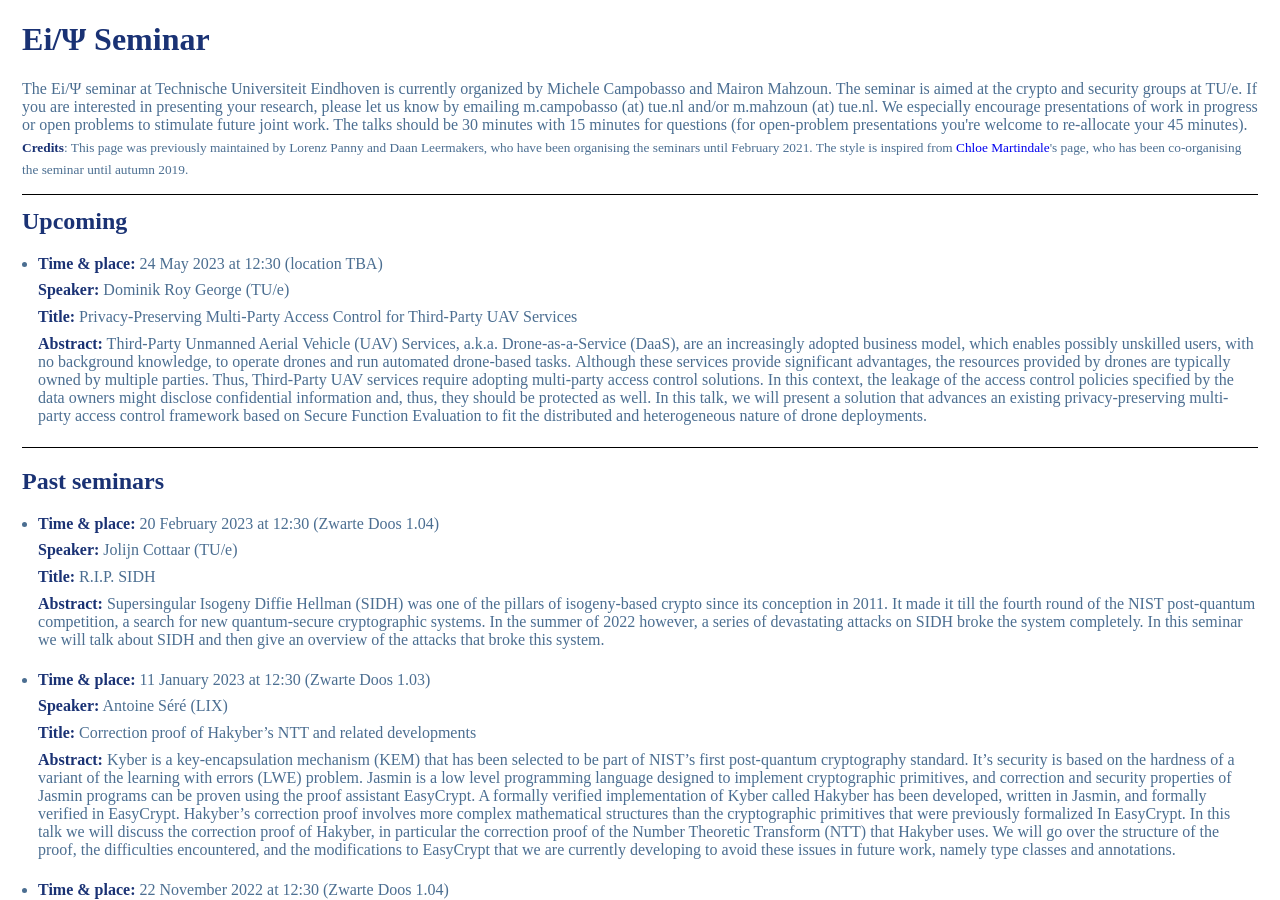
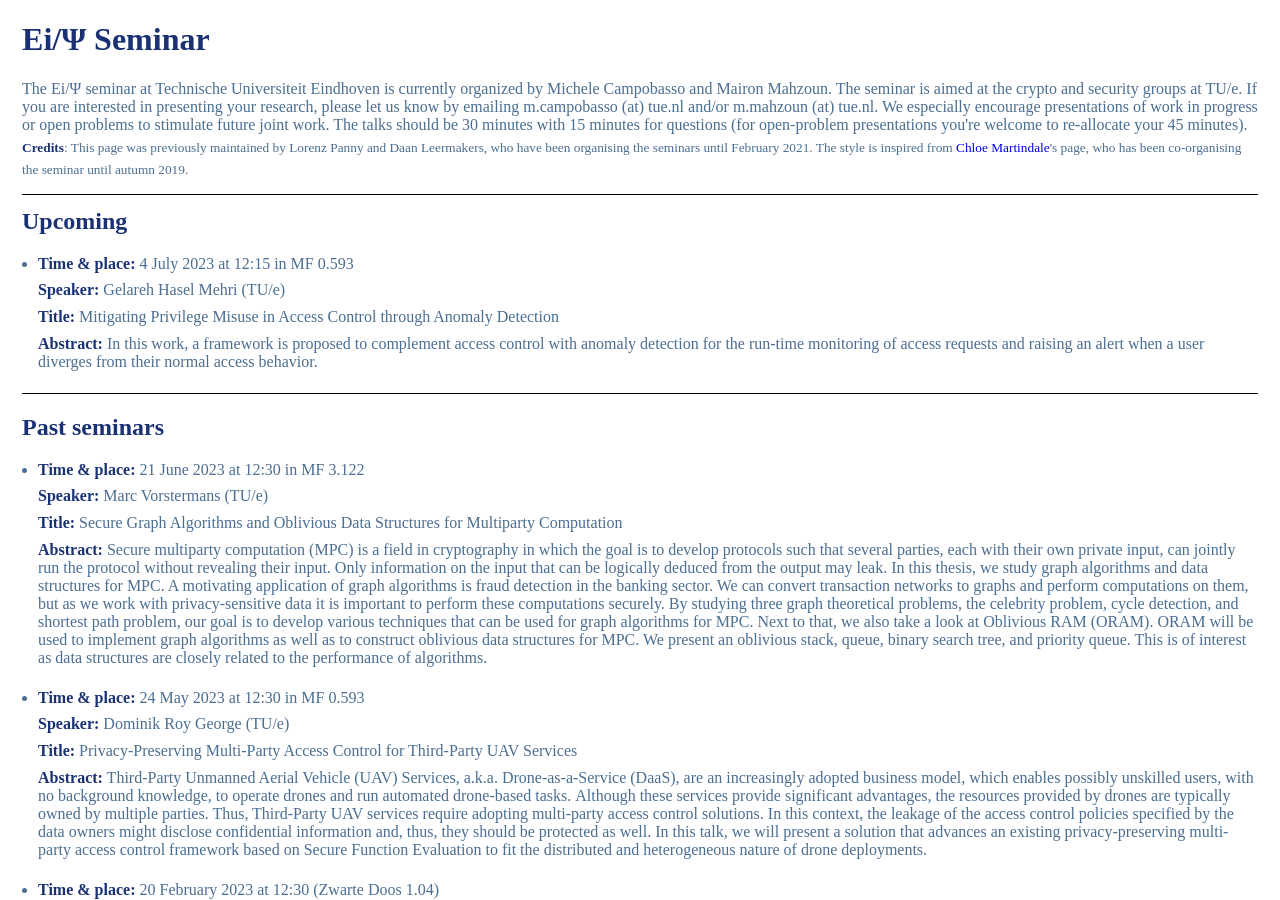
Before and after one commit to michelecampobasso/michelecampobasso.github.io, a Jekyll site: the page eipsi/index.html, which Jekyll copies as it is, in a window 1280 px wide and 900 px high. Built offline with Jekyll 4.4.1, drawn with Linux system fonts in a browser that asks for light colours; some web fonts are replaced; formulas are drawn with MathJax 3.

Commit message:
updated seminars

```diff
--- a/eipsi/index.html
+++ b/eipsi/index.html
@@ -236,7 +236,44 @@ img.MathJax_strut {border: 0!important; padding: 0!important; margin: 0!importan
             <li>
                 <p>
                     <b>Time &amp; place:</b>
-                    24 May 2023 at 12:30 (location TBA)
+                    4 July 2023 at 12:15 in MF 0.593
+                </p><p>
+                    <b>Speaker:</b>
+                    Gelareh Hasel Mehri (TU/e)
+                </p><p>
+                    <b>Title:</b>
+                    Mitigating Privilege Misuse in Access Control through Anomaly Detection
+                </p><p>
+                    <b>Abstract:</b>
+                    In this work, a framework is proposed to complement access control with anomaly detection for the run-time monitoring of access requests and raising an alert when a user diverges from their normal access behavior.
+             </li>
+        </ul>
+
+        <hr style="margin-top:1ex;">
+
+        <h2>Past seminars</h2>
+
+        <ul class="spaced-list">
+            <li>
+                <p>
+                    <b>Time &amp; place:</b>
+                    21 June 2023 at 12:30 in MF 3.122
+                </p><p>
+                    <b>Speaker:</b>
+                    Marc Vorstermans (TU/e)
+                </p><p>
+                    <b>Title:</b>
+                    Secure Graph Algorithms and Oblivious Data Structures for Multiparty Computation
+                </p><p>
+                    <b>Abstract:</b>
+                    Secure multiparty computation (MPC) is a field in cryptography in which the goal is to develop protocols such that several parties, each with their own private input, can jointly run the protocol without revealing their input. Only information on the input that can be logically deduced from the output may leak. In this thesis, we study graph algorithms and data structures for MPC. A motivating application of graph algorithms is fraud detection in the banking sector. We can convert transaction networks to graphs and perform computations on them, but as we work with privacy-sensitive data it is important to perform these computations securely. By studying three graph theoretical problems, the celebrity problem, cycle detection, and shortest path problem, our goal is to develop various techniques that can be used for graph algorithms for MPC. Next to that, we also take a look at Oblivious RAM (ORAM). ORAM will be used to implement graph algorithms as well as to construct oblivious data structures for MPC. We present an oblivious stack, queue, binary search tree, and priority queue. This is of interest as data structures are closely related to the performance of algorithms.
+             </li>
+        </ul>
+        <ul class="spaced-list">
+            <li>
+                <p>
+                    <b>Time &amp; place:</b>
+                    24 May 2023 at 12:30 in MF 0.593
                 </p><p>
                     <b>Speaker:</b>
                     Dominik Roy George (TU/e)
@@ -248,11 +285,6 @@ img.MathJax_strut {border: 0!important; padding: 0!important; margin: 0!importan
                     Third-Party Unmanned Aerial Vehicle (UAV) Services, a.k.a. Drone-as-a-Service (DaaS), are an increasingly adopted business model, which enables possibly unskilled users, with no background knowledge, to operate drones and run automated drone-based tasks. Although these services provide significant advantages, the resources provided by drones are typically owned by multiple parties. Thus, Third-Party UAV services require adopting multi-party access control solutions. In this context, the leakage of the access control policies specified by the data owners might disclose confidential information and, thus, they should be protected as well. In this talk, we will present a solution that advances an existing privacy-preserving multi-party access control framework based on Secure Function Evaluation to fit the distributed and heterogeneous nature of drone deployments.
              </li>
         </ul>
-
-        <hr style="margin-top:1ex;">
-
-        <h2>Past seminars</h2>
-
         <ul class="spaced-list">
             <li>
                 <p>
```
